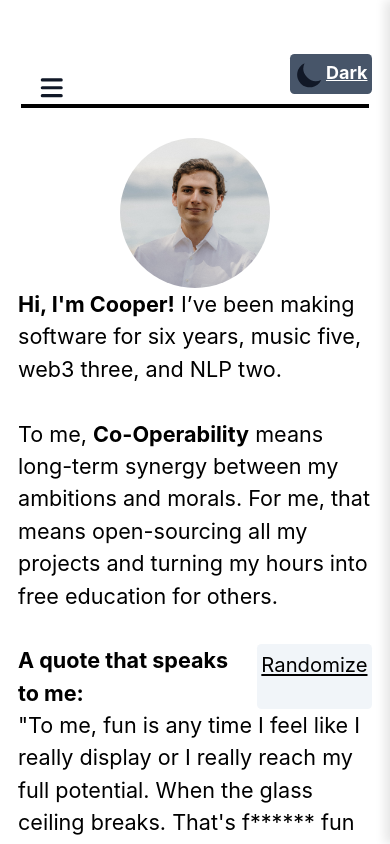
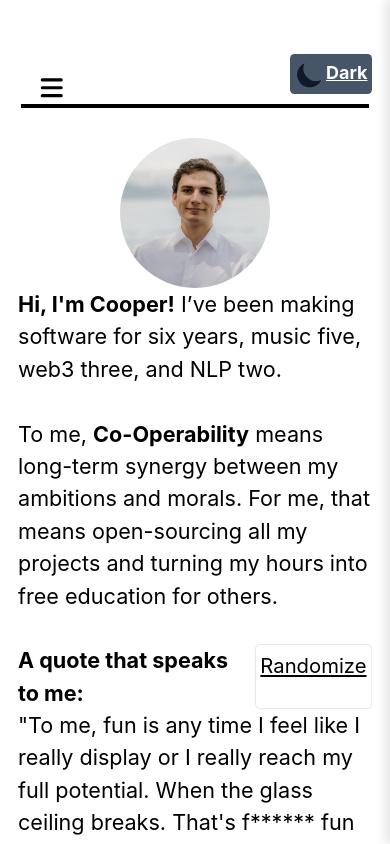
Before and after one commit to cooperability/NextTS-Portfolio, a Next.js app: page / in a window 390 px wide. Shown: the top 844 px of the page. Built offline with nearby package versions, Linux system fonts and the light colour scheme.

Commit message:
mobile dynamic icon animation smoothing

```diff
--- a/pages/index.tsx
+++ b/pages/index.tsx
@@ -52,7 +52,7 @@ export default function Home() {
             <b>A quote that speaks to me:</b>
             <span>&nbsp;&nbsp;</span>
             <button
-              className="bg-slate-100 hover:bg-slate-300 text-black py-1 px-1 rounded flex text-lg"
+              className="py-1 px-1 rounded flex text-lg border"
               onClick={() => setQuote(quotes[Math.floor(Math.random() * quotes.length)])}
             >
               Randomize
--- a/sections/Header.tsx
+++ b/sections/Header.tsx
@@ -102,14 +102,13 @@ const Header = () => {
       return (
         <div>
           <button
-            className={styles.mobileMenuIcon}
             onClick={toggleSidebar}
             aria-label="Toggle Menu"
           >
             {isSidebarOpen ? (
-              <XIcon className="w-7 h-7 text-gray-900" />
+              <XIcon className="w-7 h-7" />
             ) : (
-              <MenuIcon className="w-7 h-7 text-gray-900" />
+              <MenuIcon className="w-7 h-7" />
             )}
           </button>
         </div>
```
